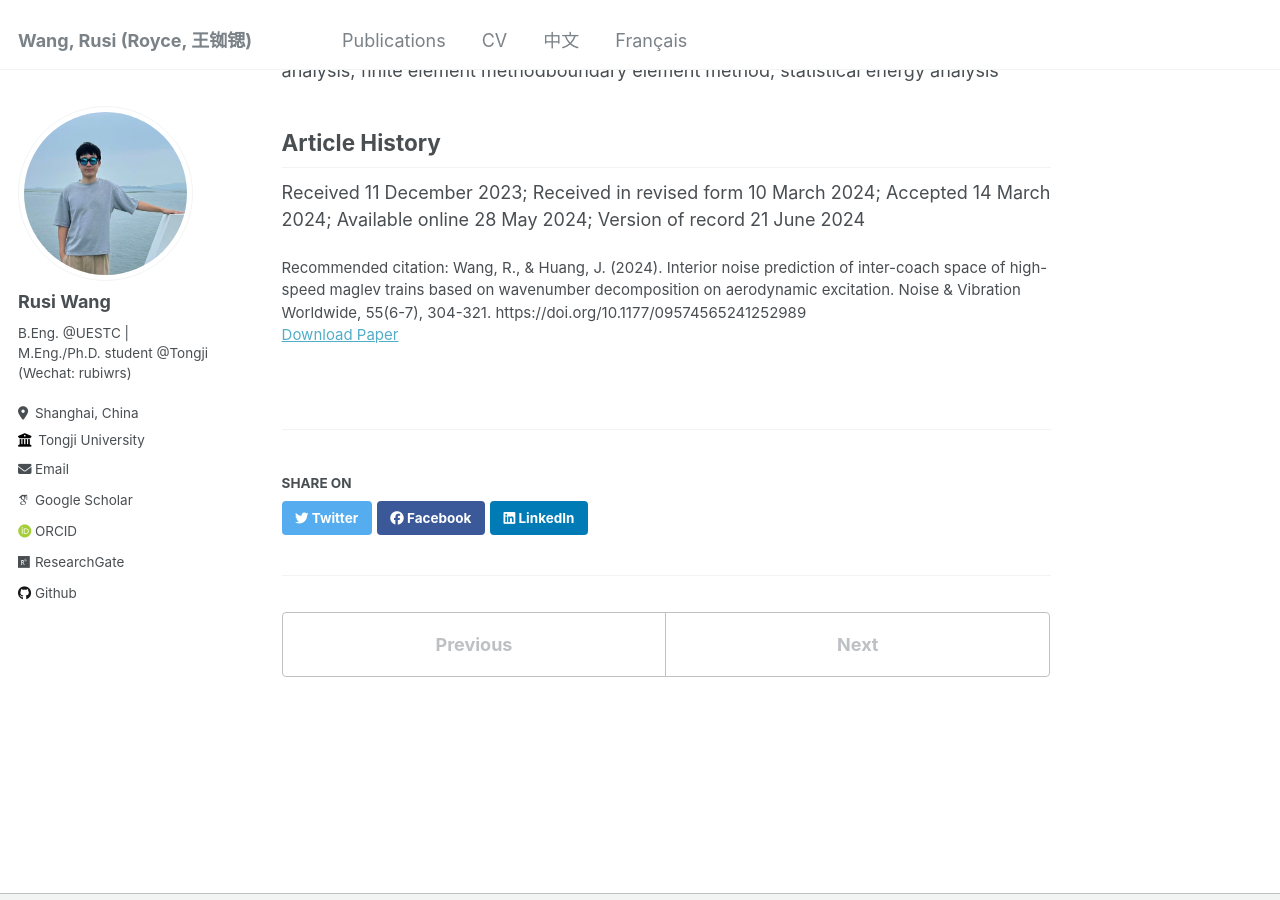
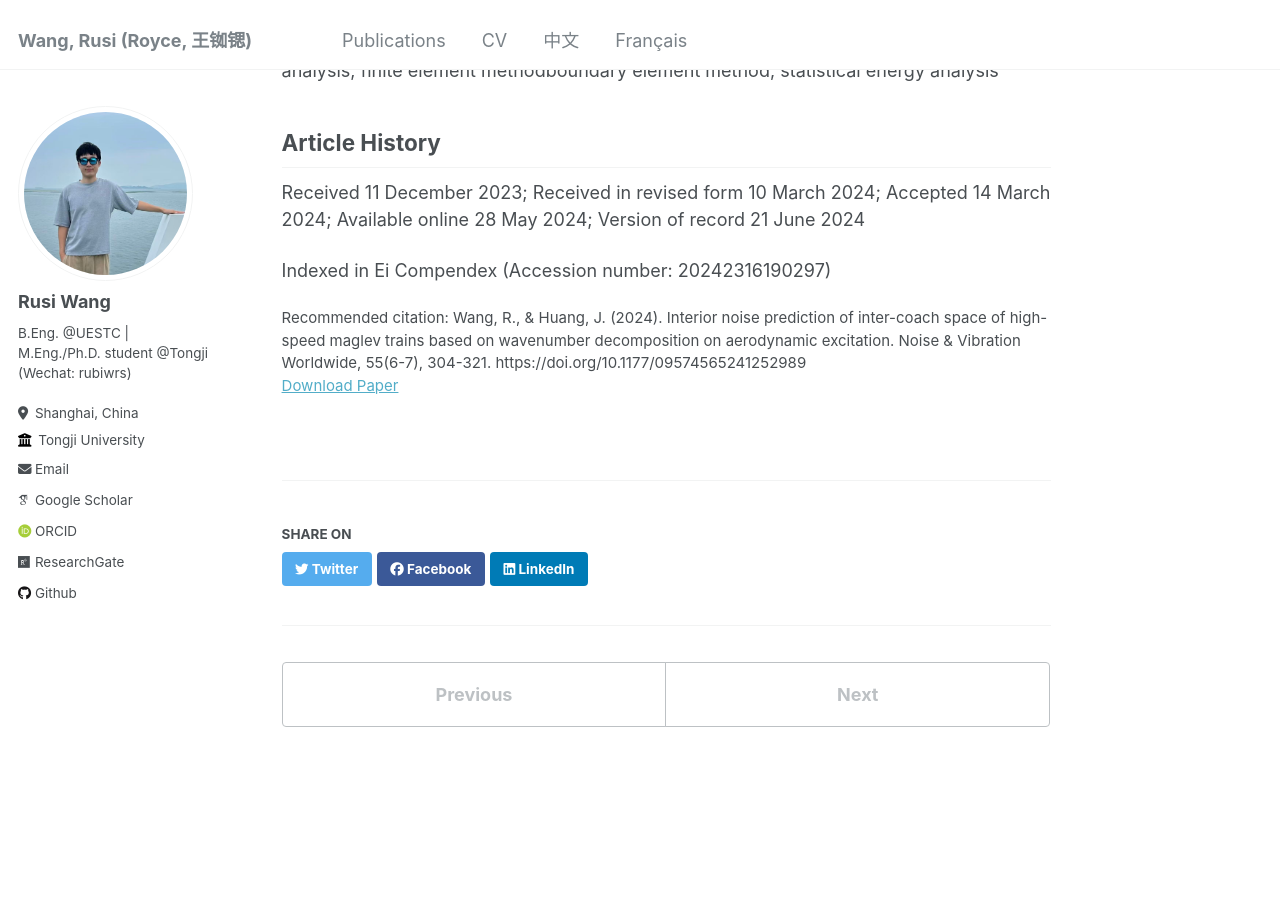
Before and after one commit to RusiWang99/RusiWang99.github.io, a Jekyll site: the page built from _publications/2024-05-28-Interior noise prediction of inter-coach space of high-speed maglev trains based on wavenumber decomposition on aerodynamic excitation.md, in a window 1280 px wide and 900 px high, scrolled down 825 px. Built offline with Jekyll 4.4.1, drawn with Linux system fonts in a browser that asks for light colours; some web fonts are replaced.

Commit message:
Add indexing info for Ei Compendex
Added indexing information for Ei Compendex.

```diff
--- a/_publications/2024-05-28-Interior noise prediction of inter-coach space of high-speed maglev trains based on wavenumber decomposition on aerodynamic excitation.md
+++ b/_publications/2024-05-28-Interior noise prediction of inter-coach space of high-speed maglev trains based on wavenumber decomposition on aerodynamic excitation.md
@@ -21,3 +21,5 @@ High-speed maglev train, interior noise, inter-coach space, wavenumber-frequency
 ## Article History
 
 Received 11 December 2023; Received in revised form 10 March 2024; Accepted 14 March 2024; Available online 28 May 2024; Version of record 21 June 2024
+
+Indexed in Ei Compendex (Accession number: 20242316190297)
```
